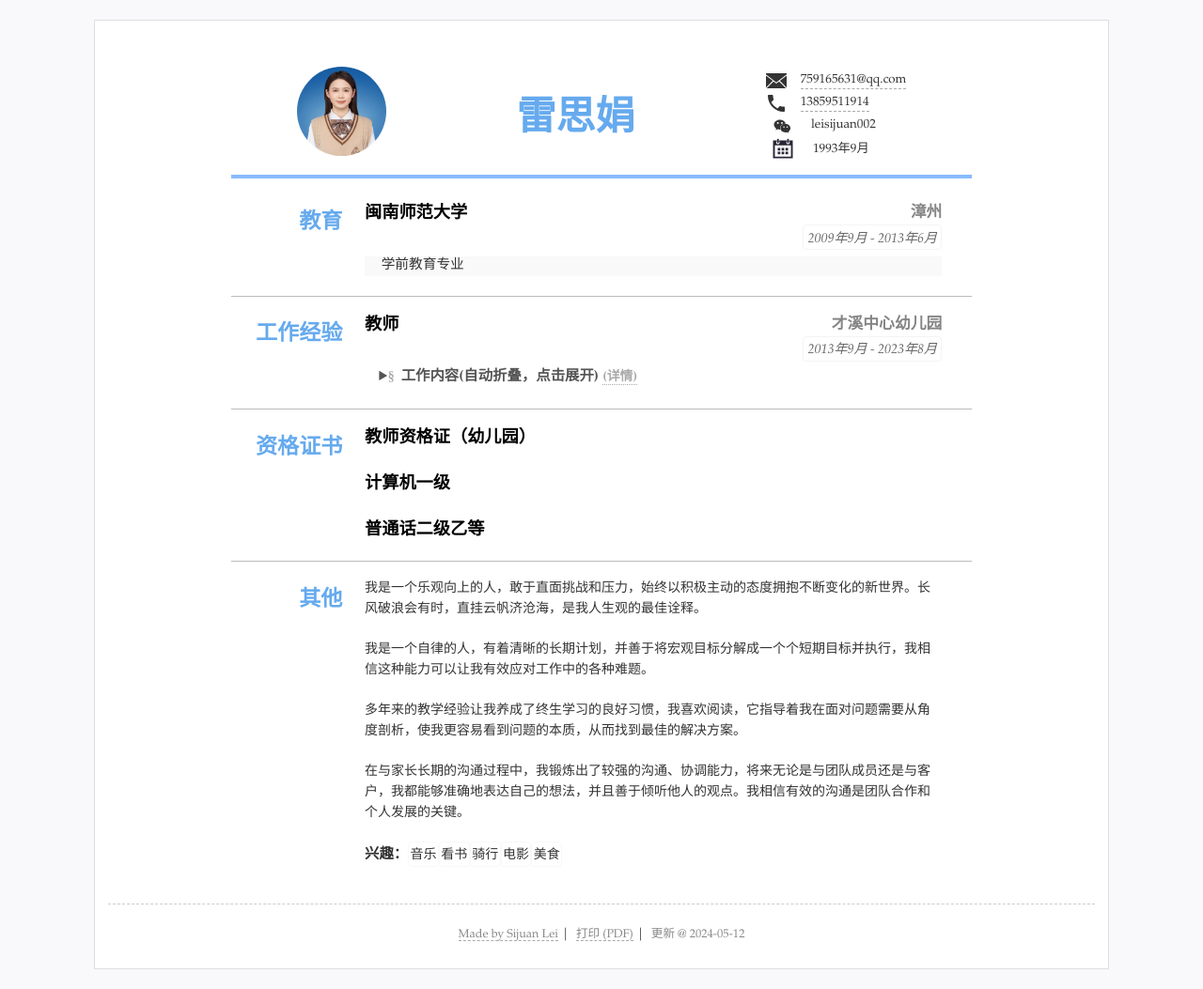
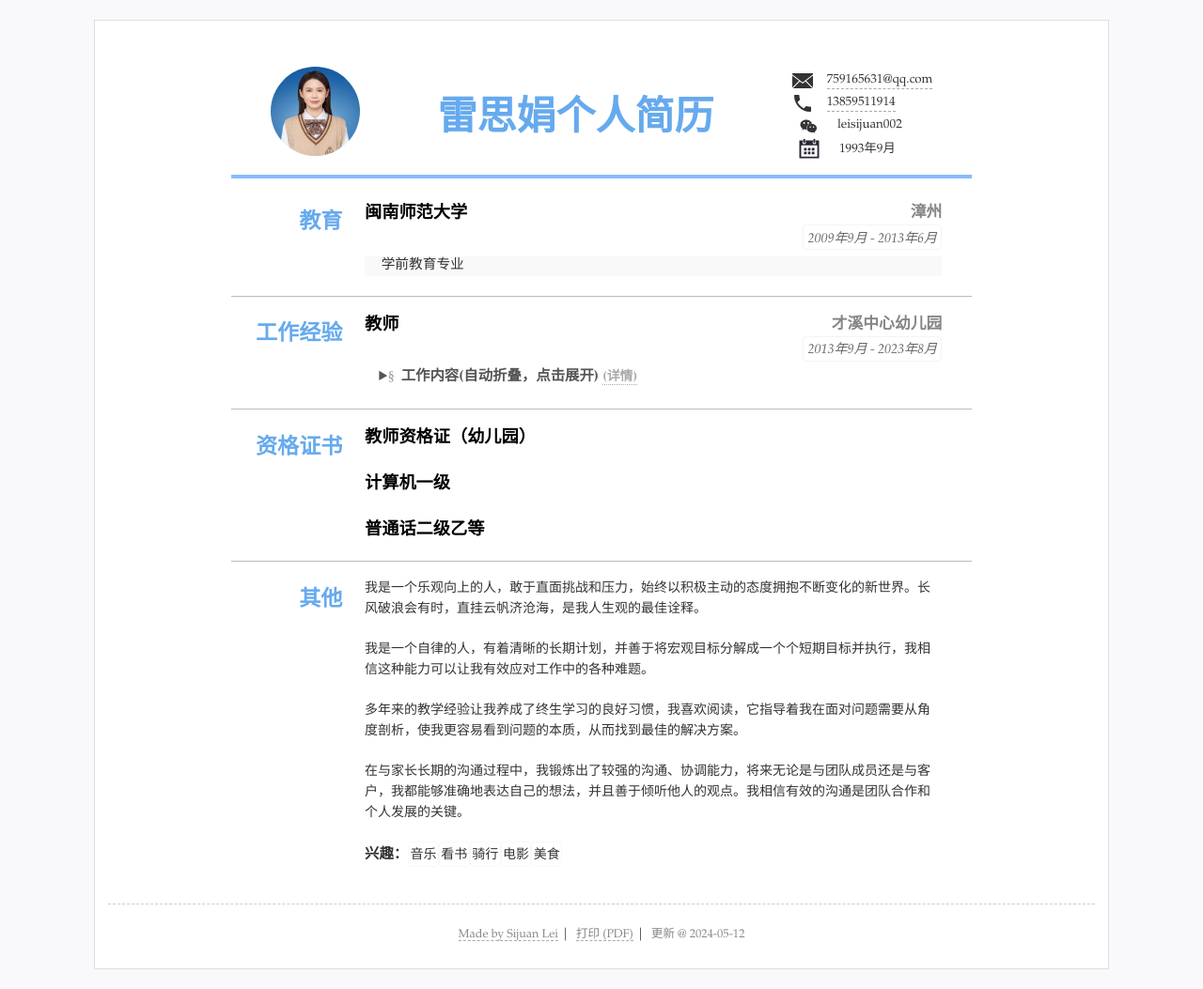
Before and after one commit to pinvondev/resume, a Jekyll site: the page built from index.html, in a window 1280 px wide. Shown: the whole page at 94% size. Built offline with Jekyll 4.4.1, drawn with Linux system fonts in a browser that asks for light colours.

```diff
--- a/_data/resume.yml
+++ b/_data/resume.yml
@@ -3,7 +3,7 @@
 
 title: "雷思娟的个人简历"
 lang: "zh" #语言设置 zh表示中文 en 表示英语
-name: "雷思娟"
+name: "雷思娟个人简历"
 photo: "assets/img/photo.jpg" #照片可空，不显示
 
 #联系方式
@@ -55,10 +55,10 @@ others: #其他列表显示
 - type: others #ID可以为空
   name: '其他'
   content: #选择需要的格式
-  - 我是一个乐观向上的人，敢于直面挑战和压力，始终以积极主动的态度拥抱不断变化的新世界。长风破浪会有时，直挂云帆济沧海，是我人生观的最佳诠释。
-  - 我是一个自律的人，有着清晰的长期计划，并善于将宏观目标分解成一个个短期目标并执行，我相信这种能力可以让我有效应对工作中的各种难题。
-  - 多年来的教学经验让我养成了终生学习的良好习惯，我喜欢阅读，它指导着我在面对问题需要从角度剖析，使我更容易看到问题的本质，从而找到最佳的解决方案。
-  - 在与家长长期的沟通过程中，我锻炼出了较强的沟通、协调能力，将来无论是与团队成员还是与客户，我都能够准确地表达自己的想法，并且善于倾听他人的观点。我相信有效的沟通是团队合作和个人发展的关键。
+  -   我是一个乐观向上的人，敢于直面挑战和压力，始终以积极主动的态度拥抱不断变化的新世界。长风破浪会有时，直挂云帆济沧海，是我人生观的最佳诠释。
+  -   我是一个自律的人，有着清晰的长期计划，并善于将宏观目标分解成一个个短期目标并执行，我相信这种能力可以让我有效应对工作中的各种难题。
+  -   多年来的教学经验让我养成了终生学习的良好习惯，我喜欢阅读，它指导着我在面对问题需要从角度剖析，使我更容易看到问题的本质，从而找到最佳的解决方案。
+  -   在与家长长期的沟通过程中，我锻炼出了较强的沟通、协调能力，将来无论是与团队成员还是与客户，我都能够准确地表达自己的想法，并且善于倾听他人的观点。我相信有效的沟通是团队合作和个人发展的关键。
   - title: "兴趣："
     items: #单行列表
     - 音乐
```
